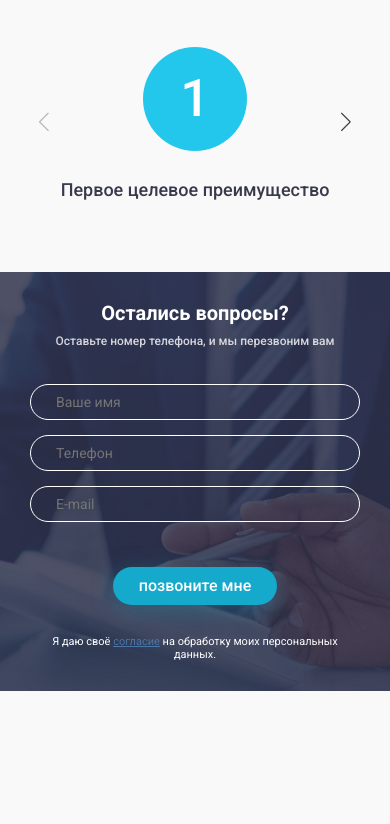
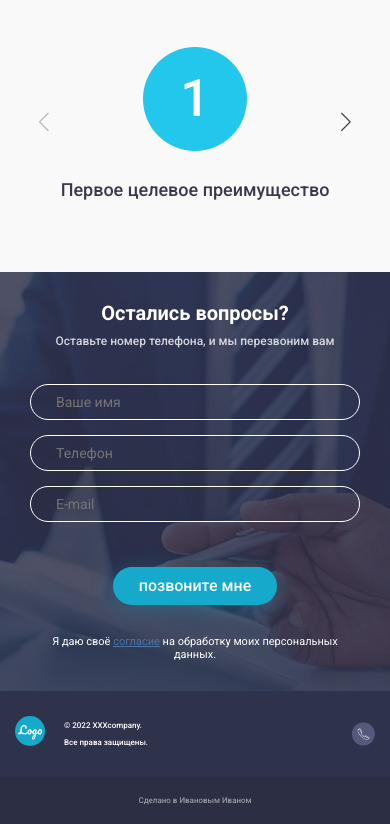
Before and after one commit to pkv1979/template, a plain HTML site: page index.html in a window 390 px wide. Shown: the part 851-1675 px from the top of the page. Before the commit the page ends 1542 px from the top, so only its background shows below. Drawn offline with nearby package versions, Linux system fonts and the light colour scheme.

Commit message:
Добавлена секция footer

```diff
--- /dev/null
+++ b/css/footer.css
@@ -0,0 +1,65 @@
+.footer {
+  padding: 45px 0;
+  background-color: var(--footer-background);
+  color: var(--secondary-color);
+  font-size: 12px;
+  text-align: center;
+  font-weight: 500;
+  line-height: 17px;
+}
+
+.footer__nav {
+  display: flex;
+  justify-content: space-between;
+  align-items: center;
+  flex-wrap: wrap;
+}
+
+.footer__left {
+  display: flex;
+  align-items: center;
+  gap: 19px;
+}
+
+.footer_copyright {
+  width: 127px;
+  text-align: left;
+}
+
+@media (max-width: 1024px) {
+  .footer__middle {
+    opacity: 0.5;
+  }
+}
+
+@media (max-width: 700px) {
+  .footer {
+    font-size: 8px;
+  }
+
+  .footer_copyright {
+    width: 87px;
+  }
+}
+
+@media (max-width: 425px) {
+  .footer {
+    padding: 0;
+  }
+
+  .footer .container {
+    padding: 0;
+  }
+
+  .footer__left,
+  .footer__right {
+    padding: 25px 15px;
+  }
+
+  .footer__middle {
+    padding: 15px;
+    width: 100%;
+    order: 1;
+    background-color: var(--footer-secondary-background);
+  }
+}
--- a/css/style.css
+++ b/css/style.css
@@ -7,3 +7,4 @@
 @import url("header.css");
 @import url("advantages.css");
 @import url("feedback.css");
+@import url("footer.css");
--- a/css/variables.css
+++ b/css/variables.css
@@ -8,6 +8,8 @@
   --secondary-color-80: rgba(255, 255, 255, 0.8);
 
   --main-background: #f9f9f9;
+  --footer-background: #2f324b;
+  --footer-secondary-background: #2a2c3f;
 
   --button-background: #15a9cb;
   --button-shadow: rgba(21, 169, 203, 0.3);
--- a/index.html
+++ b/index.html
@@ -139,6 +139,29 @@
       </section>
     </main>
 
+    <footer class="footer">
+      <div class="container">
+        <div class="footer__nav">
+          <div class="footer__left">
+            <a href="#" class="logo">
+              <img src="./img/Logo.svg" alt="Логотип" class="logo__img" />
+            </a>
+            <div class="footer_copyright">
+              © 2022 XXXcompany. Все права защищены.
+            </div>
+          </div>
+          <div class="footer__middle">Сделано в Ивановым Иваном</div>
+          <div class="footer__right">
+            <a href="tel:+79625561234" class="phone">
+              <img src="./img/Phone.svg" alt="Телефон" class="phone__img" />
+              <span class="phone__text">+7 (962) 556 - 1234</span>
+              <span class="phone__text_underline">Перезвоните мне</span>
+            </a>
+          </div>
+        </div>
+      </div>
+    </footer>
+
     <script src="./js/main.js"></script>
   </body>
 </html>
```
